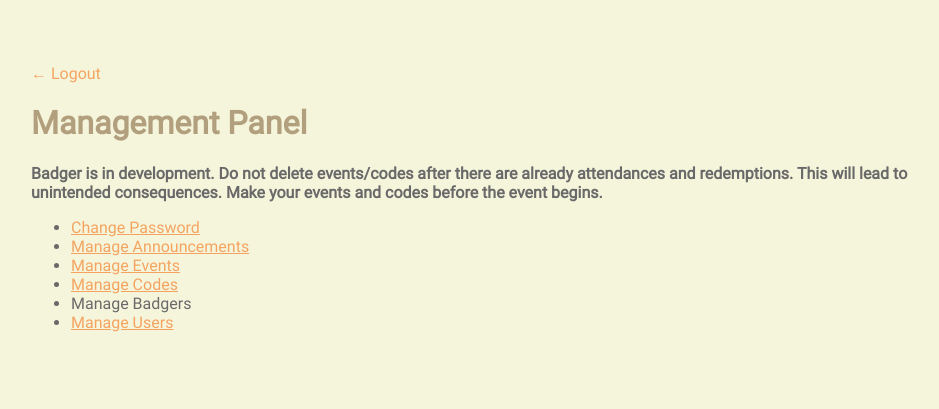
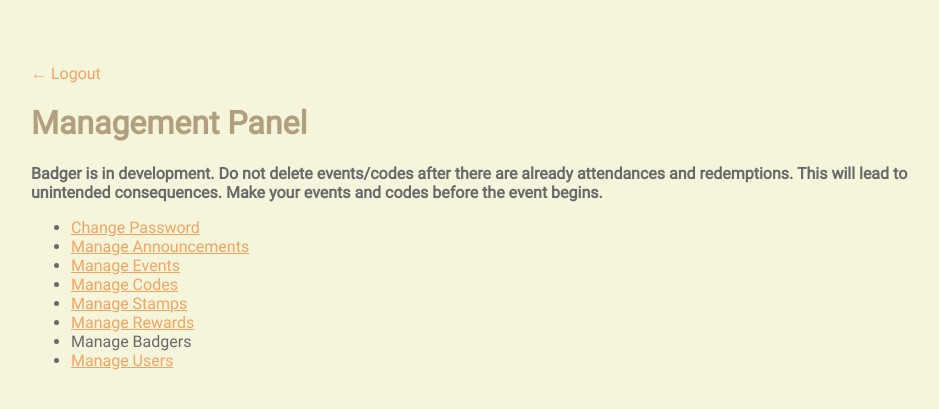
Before and after one commit to shawnduong/badger-poc, a Flask app: page /admin in a window 1280 px wide. Shown: the top 409 px of the page, without its empty margins (161-1100 px from the left). Run offline with Flask 2, Linux system fonts and the light colour scheme; a user stored in the database is signed in.

Commit message:
Added stamp section.

```diff
--- a/src/web/templates/admin/admin.html
+++ b/src/web/templates/admin/admin.html
@@ -19,6 +19,8 @@
 			<li><a href="/admin/announcements/manage">Manage Announcements</a></li>
 			<li><a href="/admin/events/manage">Manage Events</a></li>
 			<li><a href="/admin/codes">Manage Codes</a></li>
+			<li><a href="/admin/stamps">Manage Stamps</a></li>
+			<li><a href="/admin/rewards">Manage Rewards</a></li>
 			<li>Manage Badgers</li>
 			<li><a href="/admin/users">Manage Users</a></li>
 		</ul>
--- a/src/web/templates/app.html
+++ b/src/web/templates/app.html
@@ -81,6 +81,10 @@
 		</form>
 	</div>
 
+	<div id="stamps">
+		<h3>Stamp Card</h3>
+	</div>
+
 	<div id="rewards">
 		<h3>Rewards</h3>
 		<p>See an organizer to claim your rewards.</p>
```
